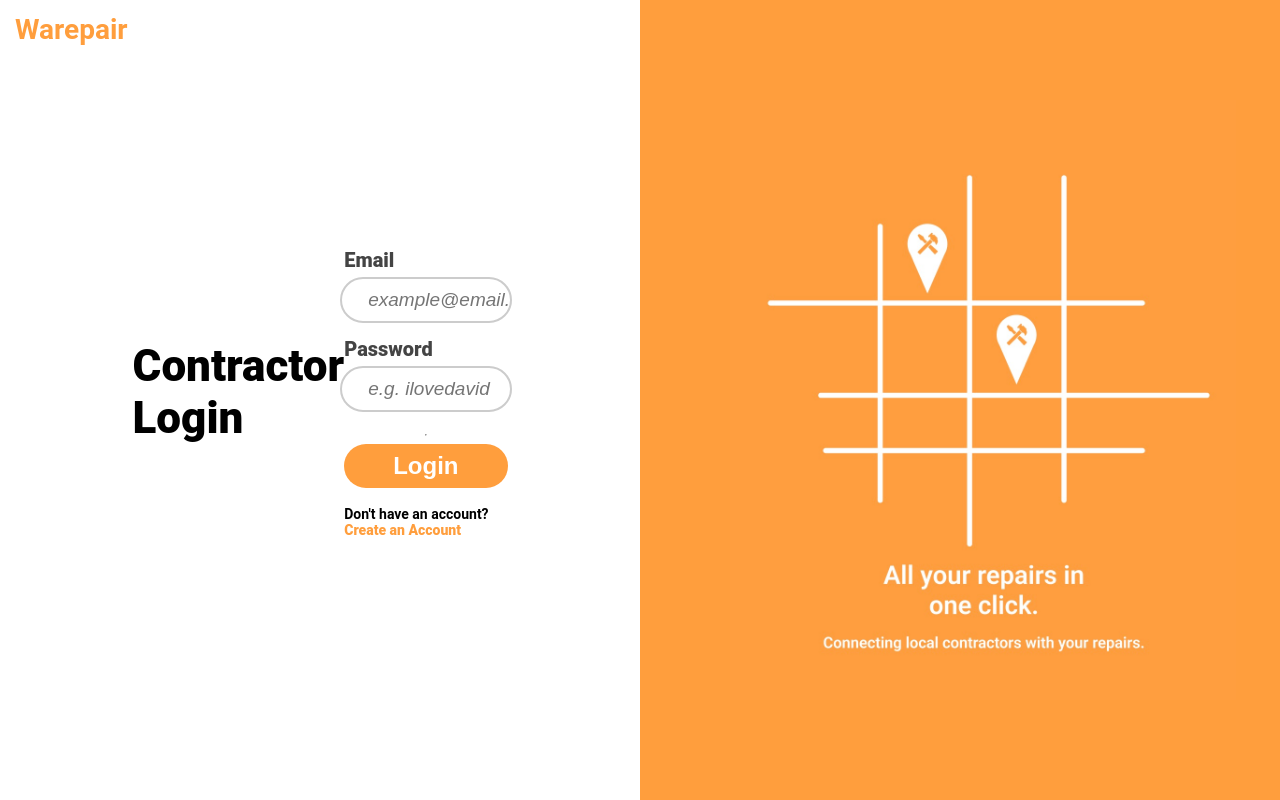
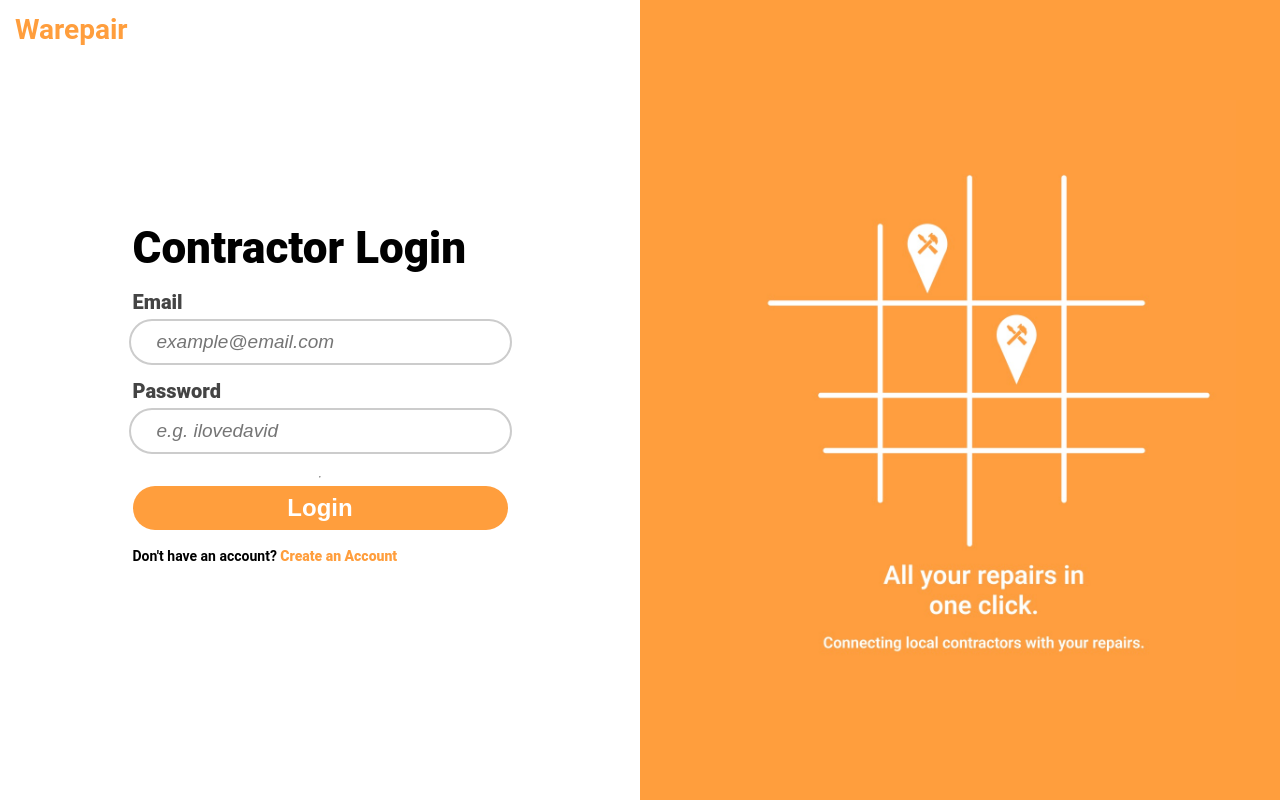
Before and after one commit to changoug/hackthesix-2022, a React (Create React App) app in the folder frontend/: page /contractor-login in a window 1280 px wide. Built offline with nearby package versions, Linux system fonts and the light colour scheme.

Commit message:
Fix css collision in LoginPage and CreatePost

```diff
--- a/frontend/src/views/CreatePost.css
+++ b/frontend/src/views/CreatePost.css
@@ -32,7 +32,7 @@
   justify-content: center;
   flex-direction: column;
 }
-.center-div {
+.main-create .center-div {
   display: flex;
   align-items: center;
   justify-content: center;
--- a/frontend/src/views/LoginPage.css
+++ b/frontend/src/views/LoginPage.css
@@ -40,7 +40,7 @@
   justify-content: center;
   align-items: center;
 }
-.center-div {
+.left .center-div {
   width: 375px
 }
 .login {
```
